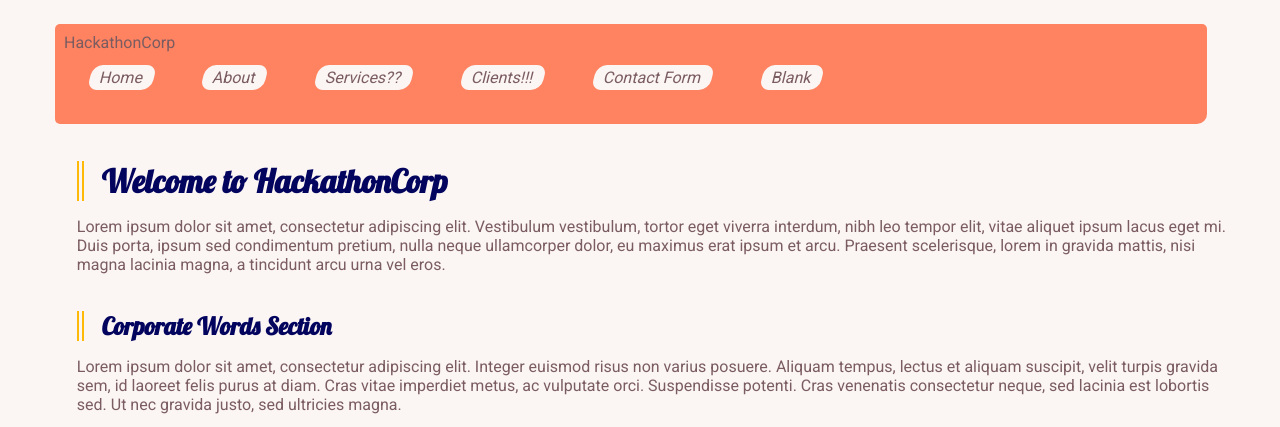
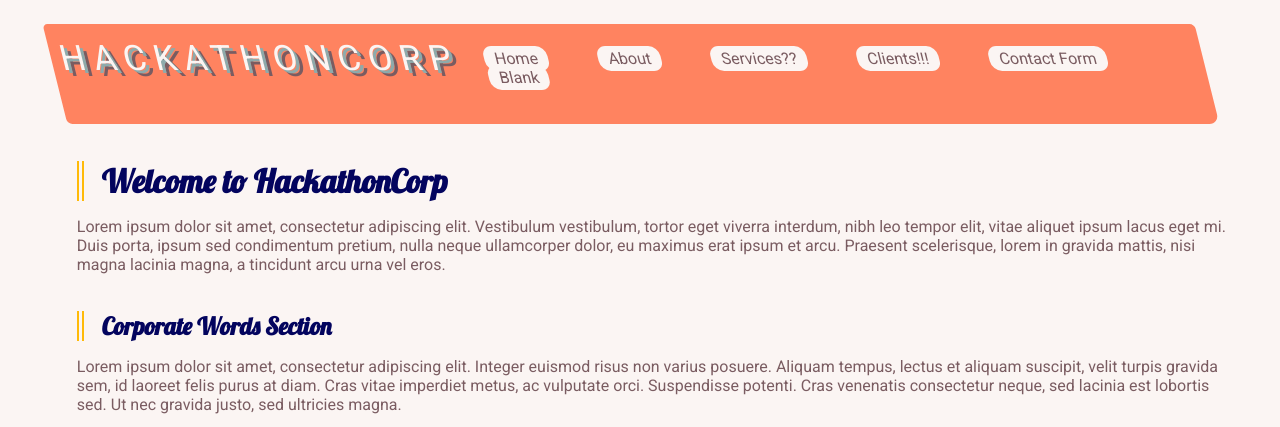
Before and after one commit to w-w-w-w-6/TUJ_UI_EVENT_2026, a plain HTML site: page index.html in a window 1280 px wide. Shown: the top 427 px of the page. Drawn offline with Linux system fonts and the light colour scheme.

Commit message:
changed logo styling

```diff
--- a/css/styles.css
+++ b/css/styles.css
@@ -99,31 +99,34 @@ body.page-blank {
 */
 
 /* Top bar content (not the buttons) */
-#top-bar {
+#top-bar
+{
+  display: flex;
+  flex-direction: row;
   padding: 1.1vh 2.3vw 2.7vh 0.7vw;
   background: var(--primary-color);
   border-radius: 5px 5px 10px;
+  transform: skewX(14deg);
   position: relative;
   left: -1.7vw;
 }
 
-/*
-// Hackathon Logo
+
+
 .logo {
-  font-family: "Bangers", cursive;
   font-weight: 400;
-  font-size: 20px;
+  font-size: 35px;
   text-transform: uppercase;
   letter-spacing: 0.22em;
-  color: #240046;
+  color: var(--neutral);
   text-shadow:
-    2px 2px 0 #ffea00,
-    -2px 0 0 #ff6d00;
+    3px 3px 0 var(--accent),
+    6px 6px 0 var(--secondary-color);
   margin-bottom: 0.9vh;
   position: relative;
   top: 0.6vh;
 }
-*/
+
 
 
 /* Navigation */
@@ -138,7 +141,6 @@ body.page-blank {
 {
   display: inline-block;
   margin-right: 3.6vw;
-  transform: skewX(-14deg);
 }
 
 
@@ -160,6 +162,7 @@ body.page-blank {
   transition: color 0.3s, background-color 0.3s;
 }
 
+/**/
 h1,
 h2,
 h3 {
```
